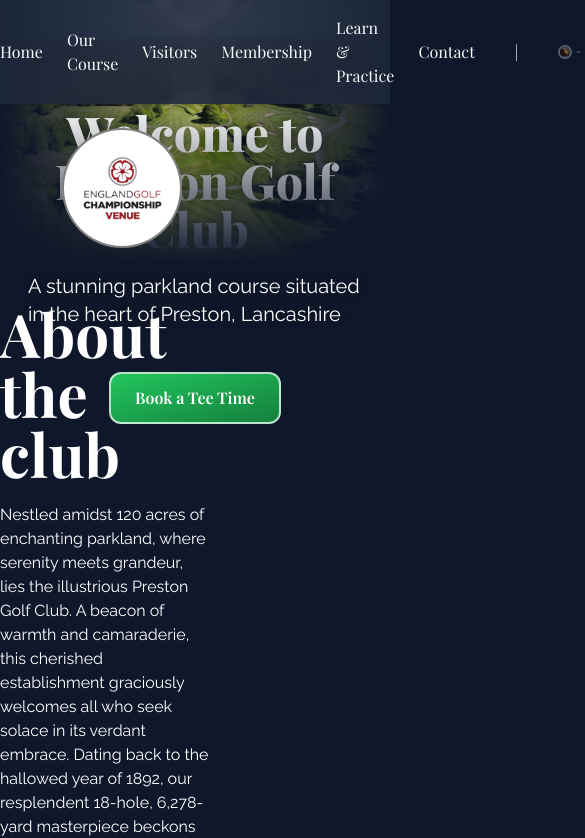
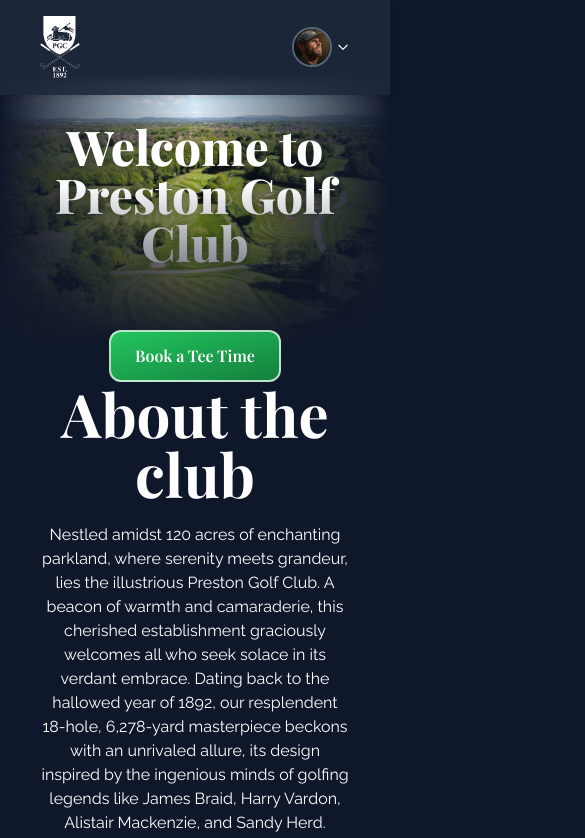
Before and after one commit to latham91/golfclub, a Next.js app: page / in a window 390 px wide. Shown: the top 838 px of the page, 585 px wide, since content can reach past the window. Built offline with nearby package versions, Linux system fonts and the light colour scheme.

Commit message:
Made page responsive for mobile views

```diff
--- a/app/layout.jsx
+++ b/app/layout.jsx
@@ -2,6 +2,7 @@
 import "./globals.css";
 import { Raleway } from "next/font/google";
 import Footer from "@/components/footer/Footer";
+import Image from "next/image";
 
 const raleway = Raleway({
    subsets: ["latin"],
@@ -26,11 +27,18 @@
    return (
       <html lang="en">
          <body
-            className={`${raleway.className} bg-slate-900`}
+            className={`${raleway.className} bg-slate-900 relative`}
          >
             <Navbar />
             {children}
             <Footer />
+
+            <Image
+               src={"/images/about-abstract.png"}
+               fill
+               className="absolute top-0 left-0 w-full h-full object-fit opacity-20 -z-10 mix-blend-plus-lighter"
+               draggable={false}
+            />
          </body>
       </html>
    );
--- a/app/page.jsx
+++ b/app/page.jsx
@@ -2,7 +2,6 @@
 import CTA from "@/components/cta/CTA";
 import Hero from "@/components/hero/Hero";
 import Pricing from "@/components/pricing/Pricing";
-import Container from "@/components/utility/Container";
 
 export default function Home() {
    return (
--- a/components/about/About.jsx
+++ b/components/about/About.jsx
@@ -15,10 +15,10 @@
    return (
       <div className="relative">
          <Container className="py-5 mb-16">
-            <div className="flex justify-between gap-16 mb-10">
+            <div className="flex flex-col justify-between gap-16 px-10 mb-10 text-center lg:flex-row md:text-left md:px-5">
                <div>
                   <h1
-                     className={`${playfairDisplay.className} py-5 text-6xl font-bold text-white`}
+                     className={`${playfairDisplay.className} py-5 text-6xl font-bold text-white text-center lg:text-left`}
                   >
                      About the club
                   </h1>
@@ -67,19 +67,13 @@
                      width={3500}
                      height={1000}
                      alt="Golf Course Green"
+                     draggable={false}
                      className="shadow-lg rounded-3xl object-fit shadow-black/30"
                   />
                </div>
             </div>
             <Carousel />
          </Container>
-         <Image
-            src={"/images/about-abstract.png"}
-            width={2000}
-            height={200}
-            className="absolute top-0 opacity-20 -z-10 mix-blend-plus-lighter"
-            draggable={false}
-         />
       </div>
    );
 }
--- a/components/about/Carousel.jsx
+++ b/components/about/Carousel.jsx
@@ -4,7 +4,7 @@
 import { useKeenSlider } from "keen-slider/react";
 import Image from "next/image";
 
-export default function Carousel() {
+export default function Carousel({ className }) {
    const [sliderRef] = useKeenSlider(
       {
          loop: true,
@@ -54,7 +54,7 @@
    return (
       <div
          ref={sliderRef}
-         className="shadow-md rounded-3xl keen-slider shadow-black/50"
+         className={`${className} shadow-md rounded-3xl keen-slider shadow-black/50`}
       >
          <div className="shadow-md keen-slider__slide shadow-black/50">
             <Image
--- a/components/cta/CTA.jsx
+++ b/components/cta/CTA.jsx
@@ -10,23 +10,23 @@
 
 export default function CTA() {
    return (
-      <div className="mb-48">
+      <div className="relative px-10 mb-48 md:px-5">
          <h2
-            className={`${playfairDisplay.className} mb-24 text-6xl font-bold text-center text-white`}
+            className={`${playfairDisplay.className} mb-16 md:mb-24 text-5xl font-bold text-center text-white md:text-6xl`}
          >
             Book Now for an Unforgettable
             <br />
             Golfing Experience!
          </h2>
          <Container className="relative flex justify-between border-2 rounded-2xl shadow-md border-slate-500 h-[325px] bg-gradient-to-br from-slate-600 via-slate-700 to-slate-900">
-            <div className="w-3/5">
+            <div className="hidden w-3/5 md:w-4/5 md:block lg:w-3/5">
                <Image
                   src={"/images/cta-image.png"}
                   height={700}
                   width={700}
                   alt="Golfer swinging club"
                   draggable={false}
-                  className="absolute -left-32 -top-40"
+                  className="absolute -left-32 -top-40 md:w-[500px] lg:w-[700px] md:-top-28 lg:-top-40"
                />{" "}
             </div>
             <div className="flex flex-col px-6 py-12 justify-evenly">
--- a/components/footer/Footer.jsx
+++ b/components/footer/Footer.jsx
@@ -18,18 +18,19 @@
 
 export default function Footer() {
    return (
-      <footer className="pt-12 border-t-2 bg-gradient-to-br border-white/10 from-slate-800 to-slate-900">
-         <Container className="flex justify-between">
-            <div className="flex flex-row gap-8">
+      <footer className="border-t-2 bg-gradient-to-br border-white/10 from-slate-800 to-slate-900">
+         <Container className="flex items-center justify-between px-10 md:px-5">
+            <div className="flex flex-row gap-8 py-10">
                <Image
                   src={"/images/pgclogo.png"}
-                  width={100}
-                  height={100}
+                  width={130}
+                  height={130}
                   alt="Preston Golf Club Logo"
+                  draggable={false}
                />
                <div className="text-white">
                   <h3
-                     className={`${playfairDisplay.className} text-3xl font-semibold`}
+                     className={`${playfairDisplay.className} text-3xl font-semibold mb-3`}
                   >
                      Preston Golf Club
                   </h3>
@@ -57,7 +58,7 @@
                   </p>
                </div>
             </div>
-            <div className="flex flex-col text-right text-white">
+            <div className="flex-col hidden text-right text-white lg:flex">
                <h3
                   className={`${playfairDisplay.className} mb-3 text-3xl font-semibold`}
                >
@@ -93,8 +94,8 @@
                </div>
             </div>
          </Container>
-         <div className="py-3 mt-10 text-right bg-slate-800 text-slate-600">
-            <Container>
+         <div className="py-3 text-right bg-slate-800 text-slate-600 ">
+            <Container className="px-10 md:px-5">
                Website designed with ❤️ by{" "}
                <Link
                   href="https://github.com/ddastardly91"
--- a/components/hero/Hero.jsx
+++ b/components/hero/Hero.jsx
@@ -10,14 +10,15 @@
 
 export default function Hero() {
    return (
-      <Container hero className="relative">
+      <Container hero className="relative pt-20 md:pt-0">
          <div className="relative">
             <Image
                src={"/images/championship.png"}
                width={120}
                height={120}
                alt="England Golf Championship Venue"
-               className="absolute z-10 p-3 bg-white border-2 rounded-full border-black/50 right-52 top-32"
+               draggable={false}
+               className="absolute z-10 hidden p-3 bg-white border-2 rounded-full lg:block border-black/50 right-52 top-32"
             />
             <Image
                src="/images/hero-a.jpg"
@@ -38,6 +39,7 @@
                         filter:
                            "drop-shadow(0px 0px 5px rgba(0, 0, 0, 0.45))",
                      }}
+                     className="hidden lg:block md:block"
                   />
 
                   <h1
@@ -45,7 +47,7 @@
                         filter:
                            "drop-shadow(0px 0px 5px rgba(0, 0, 0, 0.45))",
                      }}
-                     className={`${playfairDisplay.className} text-center text-white mb-5 text-5xl font-extrabold xl:text-9xl`}
+                     className={`${playfairDisplay.className} text-center text-white mb-5 text-5xl font-extrabold lg:text-8xl md:text-7xl`}
                   >
                      Welcome to
                      <br />
@@ -56,7 +58,7 @@
                         filter:
                            "drop-shadow(0px 0px 5px rgba(0, 0, 0, 0.45))",
                      }}
-                     className="text-xl text-white"
+                     className="z-10 hidden text-white md:block sm:text-sm lg:text-xl"
                   >
                      A stunning parkland course situated in
                      the heart of Preston, Lancashire
--- a/components/navbar/Avatar.jsx
+++ b/components/navbar/Avatar.jsx
@@ -7,6 +7,7 @@
          height={40}
          width={40}
          alt={alt || "Avatar"}
+         draggable={false}
          className="border-2 rounded-full border-slate-400/50"
       />
    );
--- a/components/navbar/Navbar.jsx
+++ b/components/navbar/Navbar.jsx
@@ -36,7 +36,7 @@
 
    return (
       <nav
-         className={`${playfairDisplay.className} fixed w-full z-50 bg-slate-800/90 backdrop-blur-sm py-4 text-neutral-50 shadow-md`}
+         className={`${playfairDisplay.className} fixed w-full z-50 bg-slate-800/90 backdrop-blur-sm py-4 px-10 lg:px-5 text-neutral-50 shadow-md`}
       >
          <Container className="flex items-center justify-between">
             <Link
@@ -55,7 +55,7 @@
                </span> */}
             </Link>
             <div className="flex items-center gap-10">
-               <ul className="flex items-center gap-6">
+               <ul className="items-center hidden gap-6 lg:flex">
                   {links.map((link) => (
                      <li key={link.name}>
                         <Link
@@ -67,13 +67,13 @@
                      </li>
                   ))}
                </ul>
-               <div>|</div>
+               <div className="hidden lg:block">|</div>
                <div className="relative">
                   <div
                      onMouseEnter={() =>
                         setUserMenuOpen(true)
                      }
-                     className="flex flex-row items-center gap-1 cursor-pointer hover:text-purple-800"
+                     className="flex flex-row items-center gap-1 cursor-pointer hover:text-teal-500"
                   >
                      <div className="flex flex-row items-center gap-3">
                         <Avatar src="/images/profile.png" />
--- a/components/pricing/Pricing.jsx
+++ b/components/pricing/Pricing.jsx
@@ -65,7 +65,7 @@
 
    return (
       <Container className="pb-20">
-         <div className="flex flex-col items-center justify-center mb-16">
+         <div className="flex flex-col items-center justify-center px-10 mb-16 text-center md:px-5">
             <h1
                className={`${playfairDisplay.className} py-5 text-6xl font-bold text-white`}
             >
@@ -91,7 +91,7 @@
                Flexible, Junior and Student))
             </p>
          </div>
-         <div className="grid grid-cols-3 gap-5 mb-10">
+         <div className="grid grid-cols-1 gap-5 px-10 mb-10 md:grid-cols-2 lg:grid-cols-3 md:px-5">
             {memberships.map((membership, index) => (
                <PricingCard
                   key={index}
```
